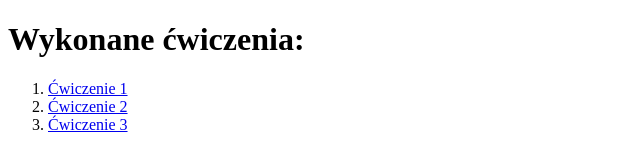
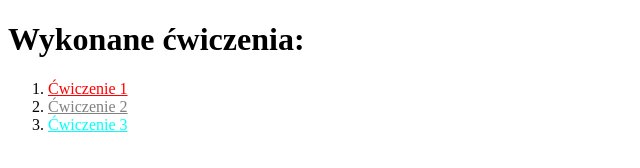
Before and after one commit to TJakubCode/Aplikacje-Webowe, a plain HTML site: page Lab01/index.html in a window 1280 px wide. Shown: the whole page, without its empty margins (0-640 px from the left). Drawn offline with Linux system fonts and the light colour scheme.

Commit message:
Changed the color of links

```diff
--- a/Lab01/index.html
+++ b/Lab01/index.html
@@ -3,14 +3,14 @@
   <head>
     <meta charset="UTF-8" />
     <meta name="viewport" content="width=device-width, initial-scale=1.0" />
-    <title>Document</title>
+    <title>Lab01</title>
   </head>
   <body>
     <h1>Wykonane ćwiczenia:</h1>
     <ol>
-      <li><a href="cw1.html">Ćwiczenie 1</a></li>
-      <li><a href="cw2.html">Ćwiczenie 2</a></li>
-      <li><a href="cw3.html">Ćwiczenie 3</a></li>
+      <li><a href="cw1.html" style="color: red">Ćwiczenie 1</a></li>
+      <li><a href="cw2.html" style="color: gray">Ćwiczenie 2</a></li>
+      <li><a href="cw3.html" style="color: cyan">Ćwiczenie 3</a></li>
     </ol>
   </body>
 </html>
```
